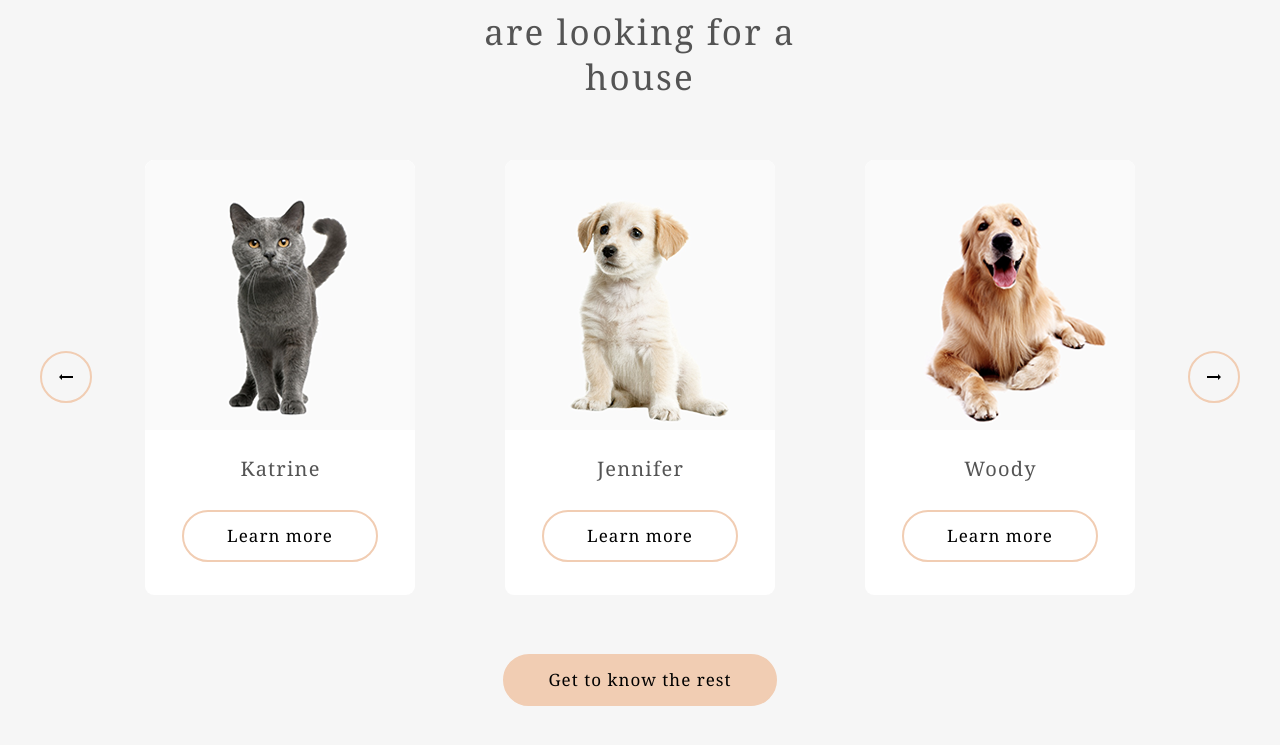
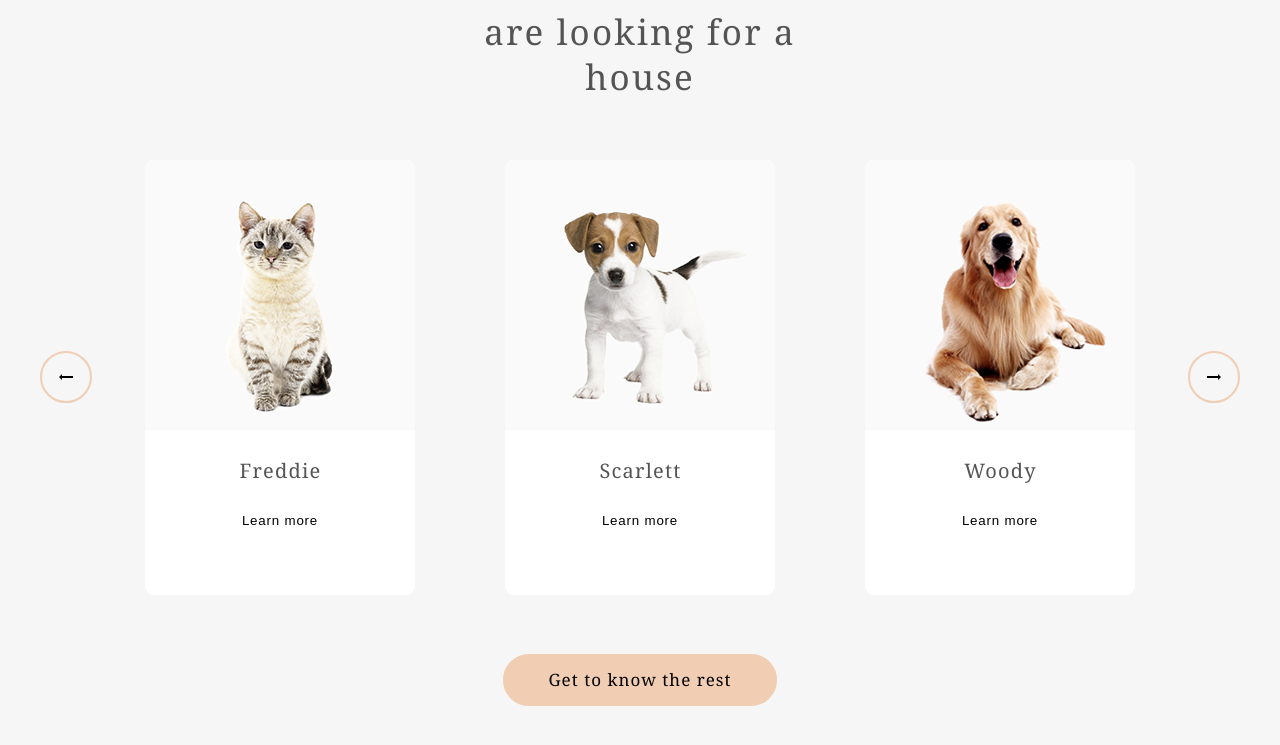
Before and after one commit to panakir/shelter, a plain HTML site: page src/pages/main/main.html in a window 1280 px wide. Both pictures are taken after a click on the button 66 px from the left and 1991 px from the top of the page. Shown: the part 1614-2359 px from the top of the page. Drawn offline with Linux system fonts and the light colour scheme.

Commit message:
feat: implement slider on desktop version (Wen,  Dec 11, 2024 23:43)

```diff
--- /dev/null
+++ b/src/assets/data/pets.js
@@ -0,0 +1,92 @@
+const pets = [
+  {
+    "name": "Jennifer",
+    "img": "../../assets/images/slider/jennifer.png",
+    "type": "Dog",
+    "breed": "Labrador",
+    "description": "Jennifer is a sweet 2 months old Labrador that is patiently waiting to find a new forever home. This girl really enjoys being able to go outside to run and play, but won't hesitate to play up a storm in the house if she has all of her favorite toys.",
+    "age": "2 months",
+    "inoculations": ["none"],
+    "diseases": ["none"],
+    "parasites": ["none"]
+  },
+  {
+    "name": "Sophia",
+    "img": "../../assets/images/slider/sophia.png",
+    "type": "Dog",
+    "breed": "Shih tzu",
+    "description": "Sophia here and I'm looking for my forever home to live out the best years of my life. I am full of energy. Everyday I'm learning new things, like how to walk on a leash, go potty outside, bark and play with toys and I still need some practice.",
+    "age": "1 month",
+    "inoculations": ["parvovirus"],
+    "diseases": ["none"],
+    "parasites": ["none"]
+  },
+  {
+    "name": "Woody",
+    "img": "../../assets/images/slider/woody.png",
+    "type": "Dog",
+    "breed": "Golden Retriever",
+    "description": "Woody is a handsome 3 1/2 year old boy. Woody does know basic commands and is a smart pup. Since he is on the stronger side, he will learn a lot from your training. Woody will be happier when he finds a new family that can spend a lot of time with him.",
+    "age": "3 years 6 months",
+    "inoculations": ["adenovirus", "distemper"],
+    "diseases": ["right back leg mobility reduced"],
+    "parasites": ["none"]
+  },
+  {
+    "name": "Scarlett",
+    "img": "../../assets/images/slider/scarlet.png",
+    "type": "Dog",
+    "breed": "Jack Russell Terrier",
+    "description": "Scarlett is a happy, playful girl who will make you laugh and smile. She forms a bond quickly and will make a loyal companion and a wonderful family dog or a good companion for a single individual too since she likes to hang out and be with her human.",
+    "age": "3 months",
+    "inoculations": ["parainfluenza"],
+    "diseases": ["none"],
+    "parasites": ["none"]
+  },
+  {
+    "name": "Katrine",
+    "img": "../../assets/images/slider/katrine.png",
+    "type": "Cat",
+    "breed": "British Shorthair",
+    "description": "Katrine is a beautiful girl. She is as soft as the finest velvet with a thick lush fur. Will love you until the last breath she takes as long as you are the one. She is picky about her affection. She loves cuddles and to stretch into your hands for a deeper relaxations.",
+    "age": "6 months",
+    "inoculations": ["panleukopenia"],
+    "diseases": ["none"],
+    "parasites": ["none"]
+  },
+  {
+    "name": "Timmy",
+    "img": "../../assets/images/slider/timmy.png",
+    "type": "Cat",
+    "breed": "British Shorthair",
+    "description": "Timmy is an adorable grey british shorthair male. He loves to play and snuggle. He is neutered and up to date on age appropriate vaccinations. He can be chatty and enjoys being held. Timmy has a lot to say and wants a person to share his thoughts with.",
+    "age": "2 years 3 months",
+    "inoculations": ["calicivirus", "viral rhinotracheitis"],
+    "diseases": ["kidney stones"],
+    "parasites": ["none"]
+  },
+  {
+    "name": "Freddie",
+    "img": "../../assets/images/slider/freddie.png",
+    "type": "Cat",
+    "breed": "British Shorthair",
+    "description": "Freddie is a little shy at first, but very sweet when he warms up. He likes playing with shoe strings and bottle caps. He is quick to learn the rhythms of his human’s daily life. Freddie has bounced around a lot in his life, and is looking to find his forever home.",
+    "age": "2 months",
+    "inoculations": ["rabies"],
+    "diseases": ["none"],
+    "parasites": ["none"]
+  },
+  {
+    "name": "Charly",
+    "img": "../../assets/images/slider/charly.png",
+    "type": "Dog",
+    "breed": "Jack Russell Terrier",
+    "description": "This cute boy, Charly, is three years old and he likes adults and kids. He isn’t fond of many other dogs, so he might do best in a single dog home. Charly has lots of energy, and loves to run and play. We think a fenced yard would make him very happy.",
+    "age": "8 years",
+    "inoculations": ["bordetella bronchiseptica", "leptospirosis"],
+    "diseases": ["deafness", "blindness"],
+    "parasites": ["lice", "fleas"]
+  }
+]
+
+export default pets
--- /dev/null
+++ b/src/assets/scripts/slider/slide.js
@@ -0,0 +1,33 @@
+import { createElement } from '../utils.js'
+
+const CssClasses = {
+  SLIDE: 'slide',
+  CONTENT: 'slide__content',
+  IMAGE: 'slide__image',
+  TITLE: 'slide__title',
+  BUTTON: ['button','slide__button'],
+}
+
+const TEXT_BUTTON = 'Learn more'
+
+const renderSlide = (pet) => {
+  const slide = createElement('div', CssClasses.SLIDE)
+  const content = createElement('div', CssClasses.CONTENT)
+  const image = createElement('img', CssClasses.IMAGE)
+  image.src = pet.img
+  image.alt = `Picture of ${pet.name}`
+
+  const title = createElement('fig', 'slide__title')
+  title.textContent = pet.name
+
+  const button = createElement('button', CssClasses.BUTTON)
+  button.type = 'button'
+  button.textContent = TEXT_BUTTON
+
+  content.append(title, button)
+  slide.append(image, content)
+
+  return slide
+}
+
+export { renderSlide }
--- /dev/null
+++ b/src/assets/scripts/slider/slider.js
@@ -0,0 +1,196 @@
+import { createElement } from '../utils.js'
+import { renderSlide } from './slide.js'
+import pets from '../../data/pets.js'
+
+const slider = document.getElementById('slider')
+
+
+const CssClasses = {
+  BUTTON: [ 'slider__button'],
+  WRAPPER: 'slider__wrapper',
+  CONTAINER: 'slider__container',
+  BLOCK: 'slider__block',
+  ANIMATE_TO_RIGHT: 'slider__container_animate-to-right',
+  ANIMATE_TO_LEFT: 'slider__container_animate-to-left',
+  NO_TRANSITION: 'slider__container_no-transition',
+}
+
+const COUNT_SLIDES = 3
+const COUNT_BLOCKS = 3
+const ORDER_VISIBLE_SLIDES = 2
+const slides = []
+
+let visibleSlides = []
+let leftGroupSlides = []
+let rightGroupSlides = []
+let deltaOrder = 0
+
+let slidesContainer = null
+let prevBtn = null
+let nextBtn = null
+
+const generateSlider = () => {
+  prevBtn = createElement('button', CssClasses.BUTTON)
+  prevBtn.type = 'button'
+  nextBtn = createElement('button', CssClasses.BUTTON)
+  nextBtn.type = 'button'
+  nextBtn.classList.add('slider__button_next')
+  const wrapper = createElement('div', CssClasses.WRAPPER)
+
+  slidesContainer = createElement('ul', CssClasses.CONTAINER)
+
+  pets.sort(() => Math.random() - 0.5).forEach((pet) => {
+    const slide = renderSlide(pet)
+    slides.push(slide)
+  })
+
+  for (let i = 0; i < COUNT_BLOCKS; i++) {
+    const blockOfSlides = createElement('li', CssClasses.BLOCK)
+    blockOfSlides.style.order = i + 1
+    slidesContainer.append(blockOfSlides)
+  }
+
+  for (let i = 0; i < COUNT_SLIDES; i++) {
+    const slide = slides[i]
+    slidesContainer.children[1].append(slide)
+    visibleSlides.push(slide)
+  }
+
+  prevBtn.addEventListener('click', prevButtonClickHandler)
+  nextBtn.addEventListener('click', nextButtonClickHandler)
+  slidesContainer.addEventListener('transitionend', transitionEndHandler)
+
+  wrapper.append(slidesContainer)
+  slider.append(prevBtn, wrapper, nextBtn)
+}
+
+function disabledButtons() {
+  prevBtn.disabled = true
+  nextBtn.disabled = true
+}
+
+function enabledButtons() {
+  prevBtn.disabled = false
+  nextBtn.disabled = false
+}
+
+function prevButtonClickHandler() {
+  let rightGroupSlides = null
+
+  for(const block of slidesContainer.children) {
+    if(+block.style.order === ORDER_VISIBLE_SLIDES - 1) {
+      rightGroupSlides = block
+      break
+    }
+  }
+
+  while(rightGroupSlides.firstChild) {
+    rightGroupSlides.firstElementChild.remove()
+  }
+
+  const slidesToShow = getRightBlockSlides()
+  visibleSlides = [...slidesToShow]
+  slidesToShow.forEach((slide) => {
+    rightGroupSlides.append(slide)
+  })
+
+  slidesContainer.classList.add(CssClasses.ANIMATE_TO_RIGHT)
+
+  deltaOrder = 1
+  disabledButtons()
+}
+
+function nextButtonClickHandler() {
+  let leftGroupSlides = null
+
+  for(const block of slidesContainer.children) {
+    if(+block.style.order === ORDER_VISIBLE_SLIDES + 1) {
+      leftGroupSlides = block
+      break
+    }
+  }
+
+  while(leftGroupSlides.firstChild) {
+    leftGroupSlides.firstElementChild.remove()
+  }
+
+  const slidesToShow = getLeftBlockSlides()
+  visibleSlides = [...slidesToShow]
+  slidesToShow.forEach((slide) => {
+    leftGroupSlides.append(slide)
+  })
+
+  slidesContainer.classList.add(CssClasses.ANIMATE_TO_LEFT)
+
+  deltaOrder = -1
+
+  disabledButtons()
+}
+
+function transitionEndHandler(event) {
+  if (event.propertyName !== 'transform') return
+  slidesContainer.classList.add(CssClasses.NO_TRANSITION)
+
+  for(const block of slidesContainer.children) {
+    let order = +block.style.order
+    order += deltaOrder
+    if(order <= 0) {
+      order = COUNT_BLOCKS
+    } else if(order > COUNT_BLOCKS) {
+      order = 1
+    }
+
+   block.style.order = order
+  }
+
+  slidesContainer.classList.remove(CssClasses.ANIMATE_TO_LEFT, CssClasses.ANIMATE_TO_RIGHT)
+
+  setTimeout(() => {
+    slidesContainer.classList.remove(CssClasses.NO_TRANSITION)
+    enabledButtons()
+  }, 1);
+}
+
+function getRightBlockSlides() {
+  let slidesToShow = null
+    if(rightGroupSlides.length) {
+      slidesToShow = rightGroupSlides
+      rightGroupSlides = []
+    } else {
+      slidesToShow = getRandomSlides()
+    }
+    leftGroupSlides = [...visibleSlides]
+    visibleSlides = [...slidesToShow]
+
+    return  slidesToShow
+}
+
+function getLeftBlockSlides() {
+  let slidesToShow = null
+
+  if(leftGroupSlides.length) {
+    slidesToShow = leftGroupSlides
+    leftGroupSlides = []
+  } else {
+    slidesToShow = getRandomSlides()
+  }
+
+  rightGroupSlides = [...visibleSlides]
+  visibleSlides = [...slidesToShow]
+
+ return slidesToShow
+}
+
+function getRandomSlides() {
+  const slidesToShow = []
+  while(slidesToShow.length < COUNT_SLIDES) {
+    const randomIndex = Math.floor(Math.random() * slides.length)
+    const slide = slides[randomIndex]
+    if (!slidesToShow.includes(slide) && !visibleSlides.includes(slide)) {
+      slidesToShow.push(slide)
+    }
+}
+  return slidesToShow
+}
+
+generateSlider()
--- /dev/null
+++ b/src/assets/scripts/utils.js
@@ -0,0 +1,10 @@
+const createElement = (tag, className) => {
+  const element = document.createElement(tag)
+  Array.isArray(className) ?
+  element.classList.add(...className)
+  : element.classList.add(className)
+
+  return element
+}
+
+export { createElement }
--- a/src/pages/main/main.html
+++ b/src/pages/main/main.html
@@ -78,41 +78,7 @@
      <section class="pets" id="pets">
       <div class="wrapper pets__wrapper">
         <h3 class="pets__title">Our friends who are&nbsp;looking for a house</h3>
-        <div class="pets__slider slider">
-          <button class="slider__button slider__button_prev" disabled></button>
-          <div class="slider__wrapper">
-            <ul class="slider__list">
-              <li class="slider__item">
-                <div class="slide">
-                  <div class="slide__image slide__image_katrine"></div>
-                  <div class="slide__content">
-                    <h4 class="slide__title">Katrine</h4>
-                    <a href="#" class="link link_btn link_btn_transparent">Learn more</a>
-                  </div>
-                </div>
-              </li>
-              <li class="slider__item">
-                <div class="slide">
-                  <div class="slide__image slide__image_jennifer"></div>
-                  <div class="slide__content">
-                    <h4 class="slide__title">Jennifer</h4>
-                    <a href="#" class="link link_btn link_btn_transparent">Learn more</a>
-                  </div>
-                </div>
-              </li>
-              <li class="slider__item">
-                <div class="slide">
-                  <div class="slide__image slide__image_woody"></div>
-                  <div class="slide__content">
-                    <h4 class="slide__title">Woody</h4>
-                    <a href="#" class="link link_btn link_btn_transparent">Learn more</a>
-                  </div>
-                </div>
-              </li>
-            </ul>
-          </div>
-          <button class="slider__button slider__button_next"></button>
-        </div>
+        <div id="slider" class="pets__slider slider"></div>
         <a href="../pets/pets.html" class="pets__link link link_btn">Get to know the rest</a>
       </div>
     </section>
@@ -208,6 +174,7 @@
       </div>
     </div>
   </footer>
-  <script src="../../assets/scripts/index.js"></script>
+  <script src="../../assets/scripts/burger/burger.js"></script>
+  <script type="module" src="../../assets/scripts/slider/slider.js"></script>
 </body>
 </html>
--- a/src/pages/main/style.css
+++ b/src/pages/main/style.css
@@ -374,13 +374,35 @@
 
 .slider__wrapper {
   width: 990px;
+  overflow: hidden;
 
   @media (width < 500px) {
     order: 1;
   }
 }
 
-.slider__list {
+.slider__container {
+ width: 100%;
+ display: flex;
+ justify-content: space-around;
+ transform: translateX(-100%);
+ transition: .5s;
+}
+
+.slider__container_animate-to-right {
+  transform: translateX(0);
+}
+
+.slider__container_animate-to-left {
+  transform: translateX(-200%);
+}
+
+.slider__container_no-transition {
+  transition: none;
+}
+
+.slider__block {
+  flex: 1 0 100%;
   display: flex;
   justify-content: space-between;
   gap: 15px;
@@ -395,20 +417,7 @@
   }
 }
 
-.slider__item:last-child {
-  @media (width < 1040px) {
-    display: none;
-  }
-}
-
-.slider__item:nth-last-child(2) {
-  @media (width < 768px) {
-    display: none;
-  }
-}
-
 .slider__button {
-  flex: 0 0 52px;
   width: 52px;
   height: 52px;
   border-radius: 100%;
@@ -430,7 +439,7 @@
 .slide {
   display: flex;
   flex-direction: column;
-  gap: 28px;
+  gap: 30px;
   width: 270px;
   height: 435px;
   background-color: var(--color-light-xl);
@@ -440,49 +449,24 @@
 }
 
 .slide:hover {
+  background-color: var(--color-light-xl );
   box-shadow: 0px 2px 35px 14px rgba(13, 13, 13, 0.04);
 }
 
-.slide:hover .link_btn {
-  background-color: var(--color-primary-light);
+.slide:hover .slide__button {
+
+  border-color: var(--color-primary-light);
+}
+
+
+.slide__button {
+  letter-spacing: .06em;
 }
 
 .slide__image {
   width: 100%;
   height: 270px;
   border-radius: 9px 9px 0 0;
-}
-
-.slide__image_katrine {
-  background: url('../../assets/images/slider/katrine.png') center / contain no-repeat;
-}
-
-.slide__image_jennifer {
-  background: url('../../assets/images/slider/jennifer.png') center / contain no-repeat;
-}
-
-.slide__image_woody {
-  background: url('../../assets/images/slider/woody.png') center / contain no-repeat;
-}
-
-.slide__image_sophia {
-  background: url('../../assets/images/slider/sophia.png') center / contain no-repeat;
-}
-
-.slide__image_timmy {
-  background: url('../../assets/images/slider/timmy.png') center / contain no-repeat;
-}
-
-.slide__image_charly {
-  background: url('../../assets/images/slider/charly.png') center / contain no-repeat;
-}
-
-.slide__image_scarlett {
-  background: url('../../assets/images/slider/scarlet.png') center / contain no-repeat;
-}
-
-.slide__image_freddie {
-  background: url('../../assets/images/slider/freddie.png') center / contain no-repeat;
 }
 
 .slide__content {
```
Also changed, not shown: src/assets/scripts/index.js (deleted, +0 -33 lines).
